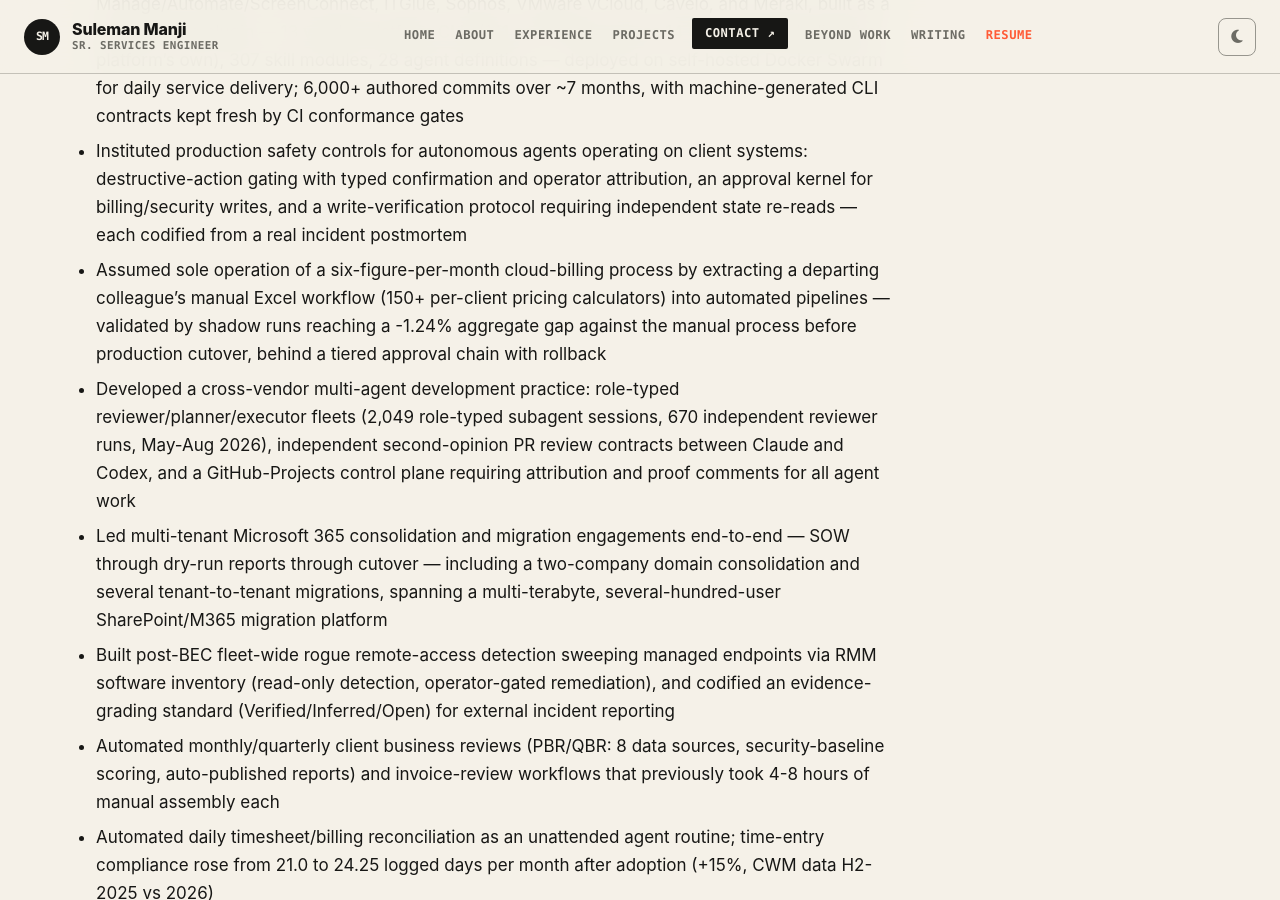
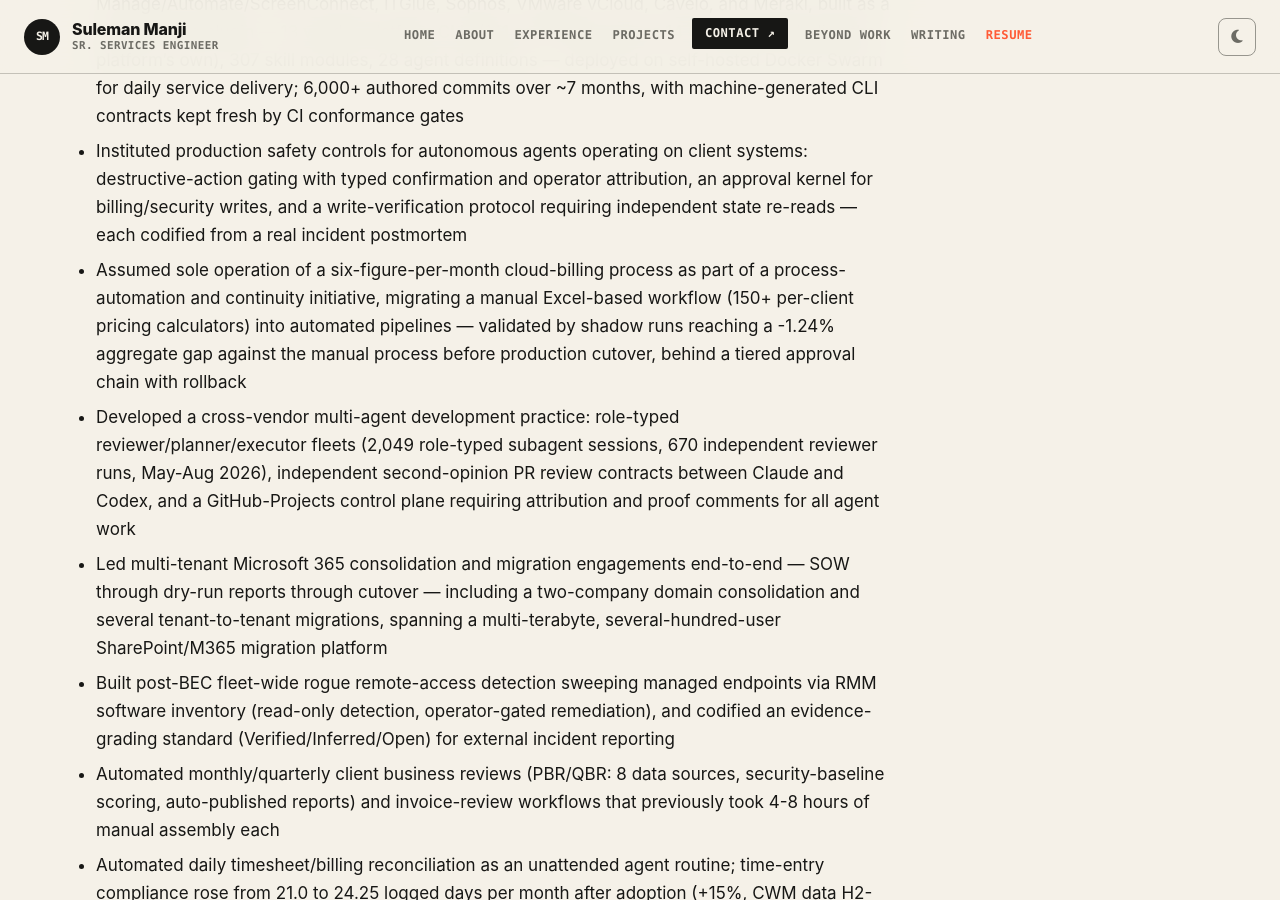
Before and after one commit to ssmanji89/sulemanji-port, a Jekyll site: the page built from resume.md, in a window 1280 px wide and 900 px high, scrolled down 490 px. Built offline with Jekyll 4.4.1, drawn with Linux system fonts in a browser that asks for light colours.

Commit message:
Remove personnel/departure framing from resume billing bullet
AGENT-CLAIMS-POLICY.md §4 requires "process automation/continuity"
framing for the billing handoff, never departure context or colleague
references. Rewrite the bullet accordingly and regenerate the resume
PDF to match.

```diff
--- a/resume.md
+++ b/resume.md
@@ -17,7 +17,7 @@
 
 - Designed and operate an MSP operations engine spanning Microsoft 365, ConnectWise Manage/Automate/ScreenConnect, ITGlue, Sophos, VMware vCloud, Cavelo, and Meraki, built as a Claude Code plugin — 13 vendor-platform CLIs (141 commands across 14 CLIs total, including the platform's own), 307 skill modules, 28 agent definitions — deployed on self-hosted Docker Swarm for daily service delivery; 6,000+ authored commits over ~7 months, with machine-generated CLI contracts kept fresh by CI conformance gates
 - Instituted production safety controls for autonomous agents operating on client systems: destructive-action gating with typed confirmation and operator attribution, an approval kernel for billing/security writes, and a write-verification protocol requiring independent state re-reads — each codified from a real incident postmortem
-- Assumed sole operation of a six-figure-per-month cloud-billing process by extracting a departing colleague's manual Excel workflow (150+ per-client pricing calculators) into automated pipelines — validated by shadow runs reaching a -1.24% aggregate gap against the manual process before production cutover, behind a tiered approval chain with rollback
+- Assumed sole operation of a six-figure-per-month cloud-billing process as part of a process-automation and continuity initiative, migrating a manual Excel-based workflow (150+ per-client pricing calculators) into automated pipelines — validated by shadow runs reaching a -1.24% aggregate gap against the manual process before production cutover, behind a tiered approval chain with rollback
 - Developed a cross-vendor multi-agent development practice: role-typed reviewer/planner/executor fleets (2,049 role-typed subagent sessions, 670 independent reviewer runs, May-Aug 2026), independent second-opinion PR review contracts between Claude and Codex, and a GitHub-Projects control plane requiring attribution and proof comments for all agent work
 - Led multi-tenant Microsoft 365 consolidation and migration engagements end-to-end — SOW through dry-run reports through cutover — including a two-company domain consolidation and several tenant-to-tenant migrations, spanning a multi-terabyte, several-hundred-user SharePoint/M365 migration platform
 - Built post-BEC fleet-wide rogue remote-access detection sweeping managed endpoints via RMM software inventory (read-only detection, operator-gated remediation), and codified an evidence-grading standard (Verified/Inferred/Open) for external incident reporting
```
Also changed, not shown: 1 other file.
